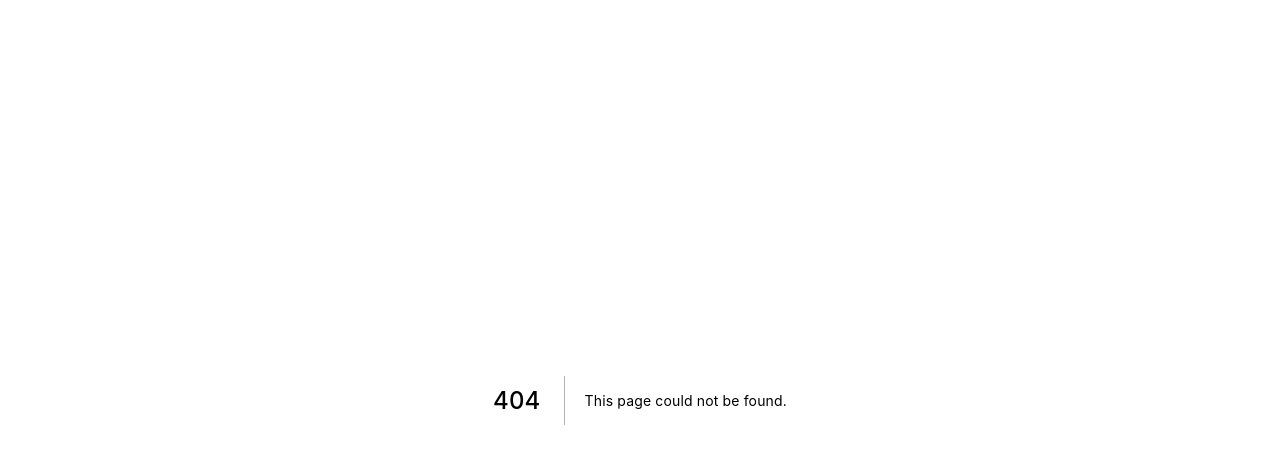
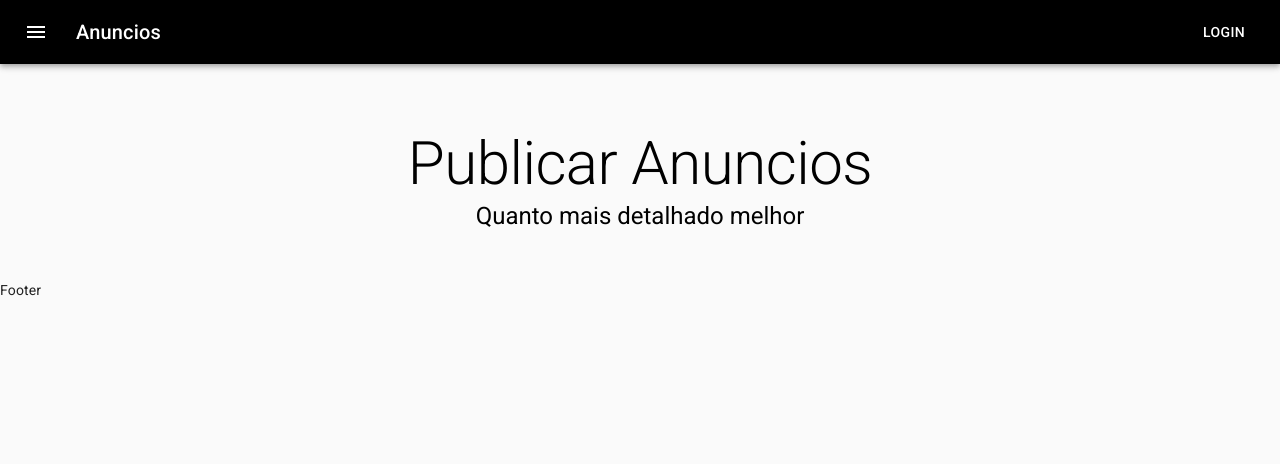
Before and after one commit to Mateustv/central-de-vendas-tipo-olx, a Next.js app: page /user/publish in a window 1280 px wide. Before the commit this address had no page. Shown: the top 464 px of the page. Built offline with nearby package versions, Linux system fonts and the light colour scheme.

Commit message:
conseguir arrumar o problema das cores primarias era uma importacao, so falta na pagina dashboard

```diff
--- a/pages/_app.js
+++ b/pages/_app.js
@@ -1,7 +1,7 @@
 import React from 'react'
 import PropTypes from 'prop-types'
 import Head from 'next/head'
-import { ThemeProvider } from '@material-ui/core'
+import { ThemeProvider } from '@mui/material/styles'
 import CssBaseline from '@material-ui/core/CssBaseline'
 import theme from '../src/theme'
 
--- a/pages/user/dashboard.js
+++ b/pages/user/dashboard.js
@@ -1,5 +1,5 @@
 import { Card } from '@material-ui/core'
-import { makeStyles } from '@material-ui/styles'
+import { makeStyles } from '@material-ui/core'
 import { Button, CardActions, CardContent, CardMedia, Container, Grid, Typography } from '@mui/material'
 import TemplateDefault from '../../src/templates/Default'
 
@@ -20,7 +20,9 @@ export default function Home() {
   const styles = useStyles()
 
   return (
+
     <TemplateDefault>
+
       <Container maxWidth="sm" className={styles.container}>
         <Typography component="h1" variant="h2" align="center">
           Meus Anuncios
--- /dev/null
+++ b/pages/user/publish.js
@@ -0,0 +1,27 @@
+import { makeStyles } from '@material-ui/core'
+import { Container, Typography } from '@mui/material'
+import TemplateDefault from '../../src/templates/Default'
+
+const useStyles = makeStyles((theme)=>({
+    container:{
+        padding: theme.spacing(8,0,6)
+    }
+}))
+
+export default function Publish (){
+    const style = useStyles()
+
+    return(
+        <TemplateDefault>
+            <Container maxWidth="sm" className={style.container}>
+                <Typography variant="h2" content="h1" align="center" color="primary" >
+                    Publicar Anuncios
+                </Typography>
+                <Typography variant="h5" content="h2" align="center" color="primary">
+                    Quanto mais detalhado melhor
+                </Typography>
+
+            </Container>
+        </TemplateDefault>
+    )
+}
--- a/src/theme.js
+++ b/src/theme.js
@@ -1,10 +1,10 @@
- import { createTheme } from "@material-ui/core"
+ import { createTheme } from "@material-ui/core/styles"
 
 const theme = createTheme({
     palette: {
         primary:{
             main: '#000000',
-        }
+        },
     },
 })
 
```
